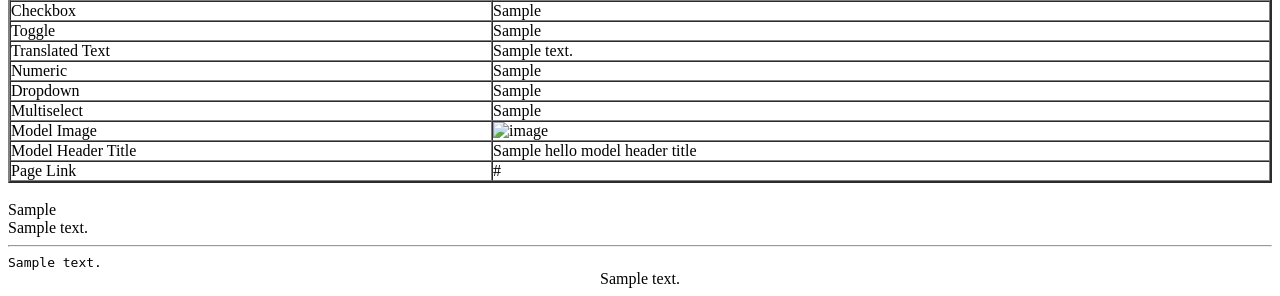
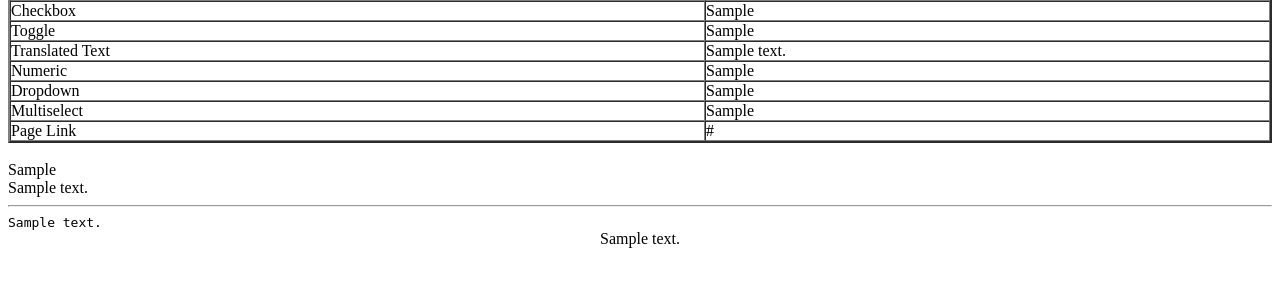
Before and after one commit to Lumavate-Team/python-hello, a Flask app: template app/templates/render.html in a window 1280 px wide. Shown: the part 674-970 px from the top of the page. After the commit the page ends 922 px from the top, so only its background shows below. Run offline with Flask 2, Linux system fonts and the light colour scheme; the template is opened without the code that fills it: most values are stand-ins (such as "Sample title", 1, 10 or a date in 2020); parts of the project's set-up code (start-up, migrations or seed data) failed here and were passed over; some libraries are stand-ins or nearby versions.

Commit message:
removed model references in template

```diff
--- a/app/templates/render.html
+++ b/app/templates/render.html
@@ -62,8 +62,6 @@
 			<tr><td>Numeric</td><td>{{ context.helloNumeric }}</td></tr>
 			<tr><td>Dropdown</td><td>{{ context.helloDropdown }}</td></tr>
 			<tr><td>Multiselect</td><td>{{ context.helloMultiselect }}</td></tr>
-			<tr><td>Model Image</td><td><img alt='image' src='{{ context.helloModelImage.previewSmall }}' /></td></tr>
-			<tr><td>Model Header Title</td><td>{{ context.helloModelHeaderTitle.title }}</td></tr>
 			<tr><td>Page Link</td><td>{{ context.helloPageLink }}</td></tr>
 		</table>
 		<br>
```
